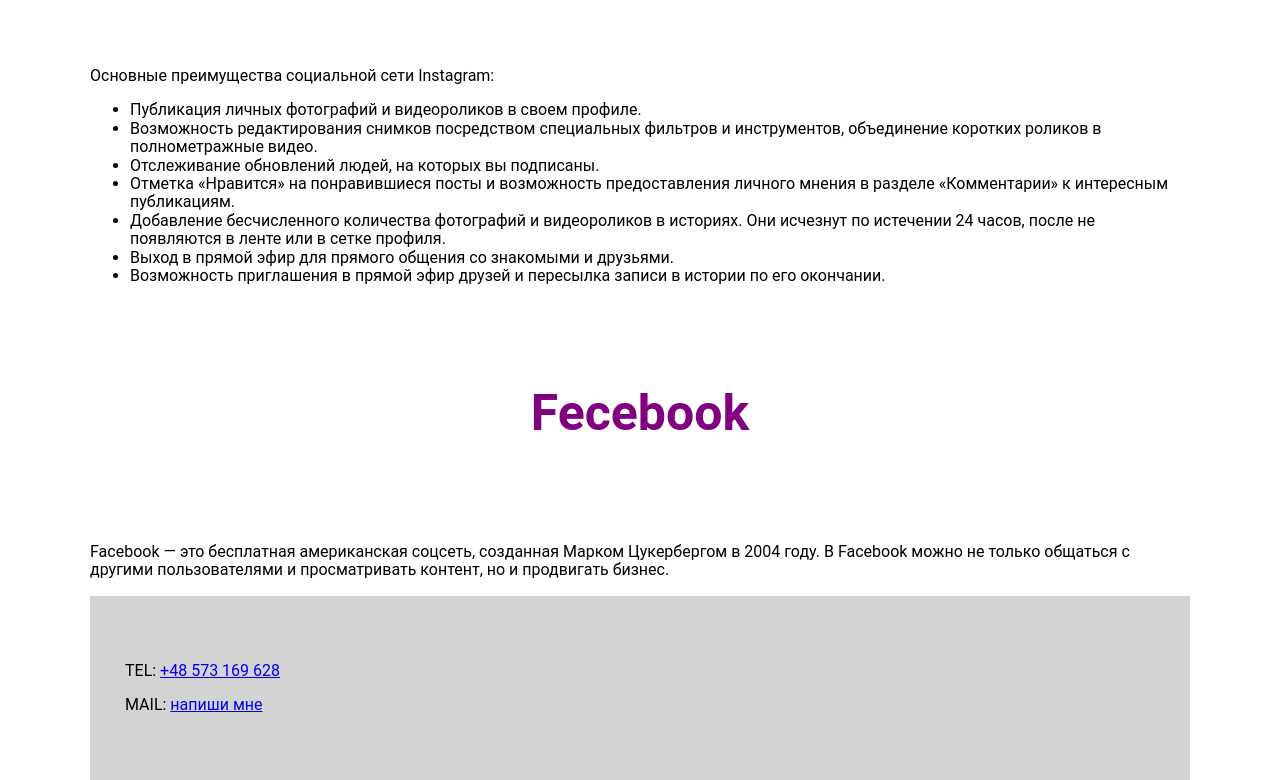
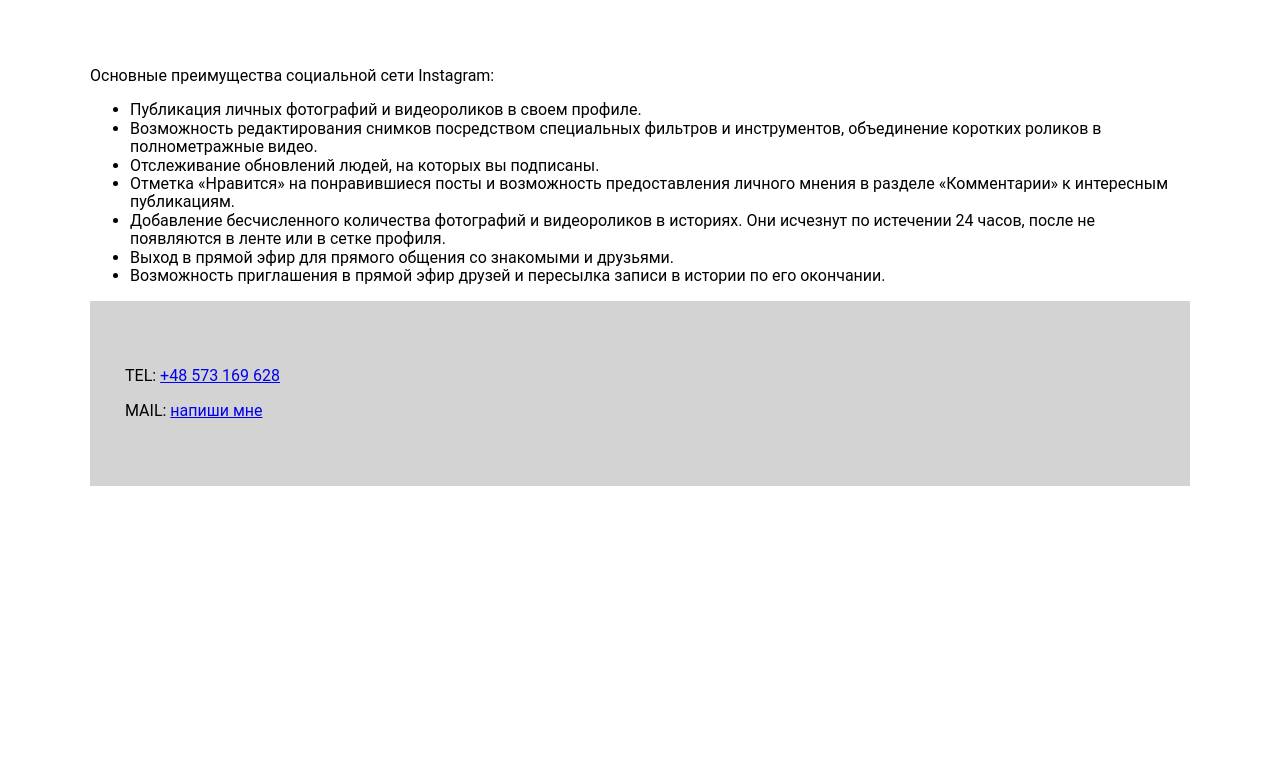
Before and after one commit to Alex777M/GIT, a plain HTML site: page intex.html in a window 1280 px wide. Shown: the part 424-1204 px from the top of the page. After the commit the page ends 910 px from the top, so only its background shows below. Drawn offline with Linux system fonts and the light colour scheme.

Commit message:
delet h2 and p

```diff
--- a/intex.html
+++ b/intex.html
@@ -54,12 +54,6 @@
                     Возможность приглашения в прямой эфир друзей и пересылка записи в истории по его окончании.
                 </li>
             </ul>
-            <h2>
-                Fecebook
-            </h2>
-            <p>
-                Facebook — это бесплатная американская соцсеть, созданная Марком Цукербергом в 2004 году. В Facebook можно не только общаться с другими пользователями и просматривать контент, но и продвигать бизнес.
-            </p>
         </main>
         <footer>
             <p>TEL: <a href="tel:573169628"> +48 573 169 628</a></p>
```
